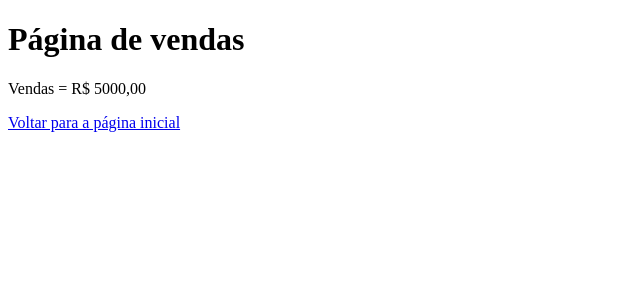
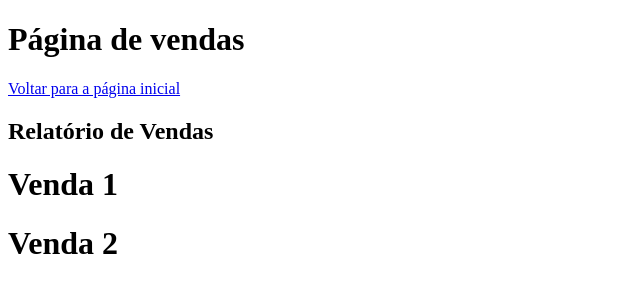
Before and after one commit to PauloLuciano/aulagithub, a plain HTML site: page vendas.html in a window 1280 px wide. Shown: the whole page, without its empty margins (0-640 px from the left). Drawn offline with Linux system fonts and the light colour scheme.

Commit message:
Modificado linhas em vendas

```diff
--- a/vendas.html
+++ b/vendas.html
@@ -7,7 +7,9 @@
 </head>
 <body>
     <h1>Página de vendas</h1>
-    <p>Vendas = R$ 5000,00</p>
     <a href="index.html">Voltar para a página inicial</a>
+    <h2>Relatório de Vendas</h2>
+    <h1>Venda 1</h1>
+    <h1>Venda 2</h1>
 </body>
 </html>
```
